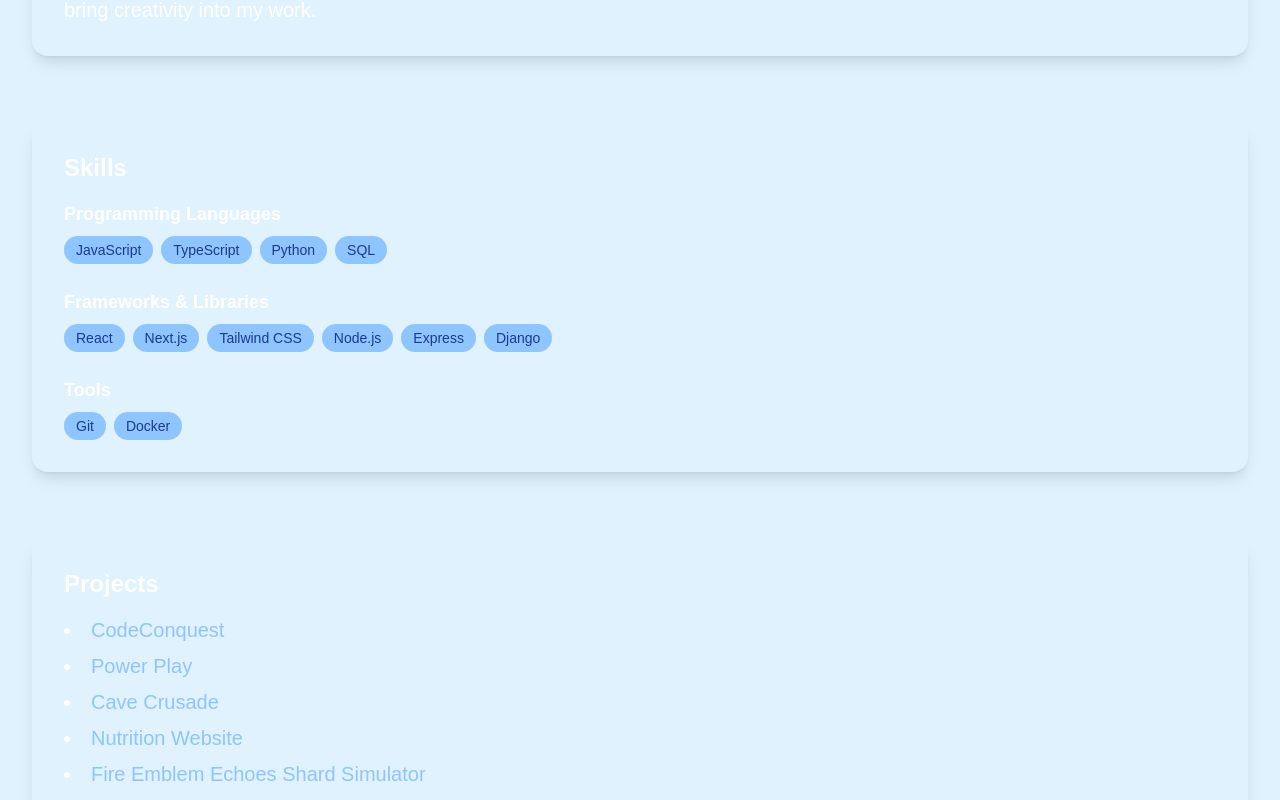
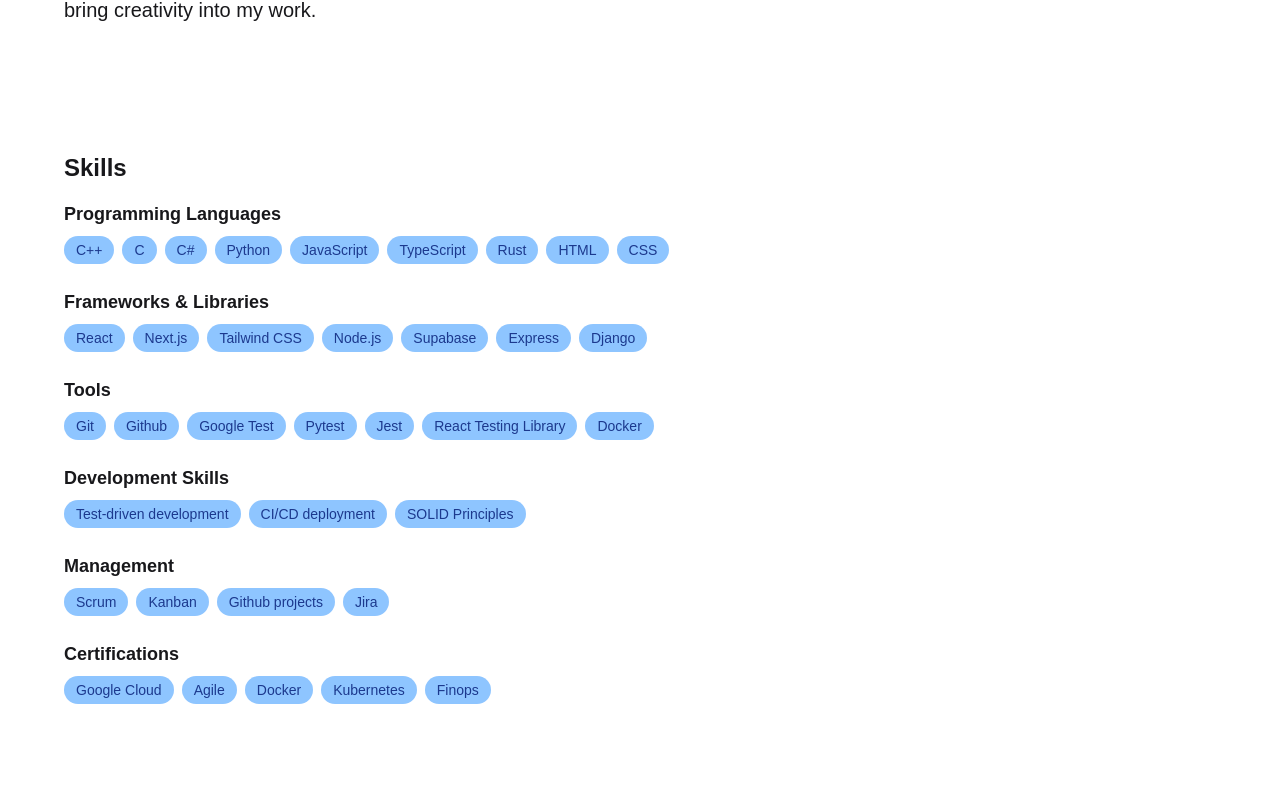
Before and after one commit to Ampherost/Ampherost.github.io, a Next.js app: page / in a window 1280 px wide. Shown: the part 380-1180 px from the top of the page. Built offline with nearby package versions, Linux system fonts and the light colour scheme.

Commit message:
additional stuff

```diff
--- a/app/components/Container.tsx
+++ b/app/components/Container.tsx
@@ -31,7 +31,7 @@
   return (
     <div
       className={
-        `dark:bg-zinc-800 p-8 rounded-2xl shadow-lg ${className}`
+        `dark:bg-zinc-800 p-8 rounded-2xl ${className}`
       }
     >
       <div className="flex items-center space-x-2 mb-4">
--- a/app/page.tsx
+++ b/app/page.tsx
@@ -4,10 +4,11 @@
 
 export default function Home() {
   return (
-    <main className="bg-sky-100 dark:bg-zinc-900 text-white text-xl min-h-screen">
+    <div className="min-h-screen flex flex-col bg-white dark:bg-zinc-900 text-zinc-900 dark:text-zinc-100 text-xl">
       {/* Header */}
       <Header />
 
+    <main className="flex-grow">
       {/* About Me */}
       <section id="about" className="p-8">
         <Container title="About Me">
@@ -40,7 +41,7 @@
       <div>
         <h3 className="text-lg font-semibold mb-2">Programming Languages</h3>
         <div className="flex flex-wrap gap-2">
-          {["JavaScript", "TypeScript", "Python", "SQL"].map((skill) => (
+          {["C++", "C", "C#", "Python", "JavaScript", "TypeScript", "Rust", "HTML", "CSS"].map((skill) => (
             <span
               key={skill}
               className="bg-blue-300 text-blue-900 px-3 py-1 rounded-full text-sm"
@@ -55,7 +56,7 @@
       <div>
         <h3 className="text-lg font-semibold mb-2">Frameworks & Libraries</h3>
         <div className="flex flex-wrap gap-2">
-          {["React", "Next.js", "Tailwind CSS", "Node.js", "Express", "Django"].map(
+          {["React", "Next.js", "Tailwind CSS", "Node.js", "Supabase", "Express", "Django"].map(
             (skill) => (
               <span
                 key={skill}
@@ -72,7 +73,52 @@
       <div>
         <h3 className="text-lg font-semibold mb-2">Tools</h3>
         <div className="flex flex-wrap gap-2">
-          {["Git", "Docker"].map((skill) => (
+          {["Git", "Github", "Google Test", "Pytest", "Jest", "React Testing Library", "Docker"].map((skill) => (
+            <span
+              key={skill}
+              className="bg-blue-300 text-blue-900 px-3 py-1 rounded-full text-sm"
+            >
+              {skill}
+            </span>
+          ))}
+        </div>
+      </div>
+
+      {/* Development Skills */}
+      <div>
+        <h3 className="text-lg font-semibold mb-2">Development Skills</h3>
+        <div className="flex flex-wrap gap-2">
+          {["Test-driven development", "CI/CD deployment", "SOLID Principles"].map((skill) => (
+            <span
+              key={skill}
+              className="bg-blue-300 text-blue-900 px-3 py-1 rounded-full text-sm"
+            >
+              {skill}
+            </span>
+          ))}
+        </div>
+      </div>
+
+      {/* Management */}
+      <div>
+        <h3 className="text-lg font-semibold mb-2">Management</h3>
+        <div className="flex flex-wrap gap-2">
+          {["Scrum", "Kanban", "Github projects", "Jira"].map((skill) => (
+            <span
+              key={skill}
+              className="bg-blue-300 text-blue-900 px-3 py-1 rounded-full text-sm"
+            >
+              {skill}
+            </span>
+          ))}
+        </div>
+      </div>
+
+      {/* Certifications */}
+      <div>
+        <h3 className="text-lg font-semibold mb-2">Certifications</h3>
+        <div className="flex flex-wrap gap-2">
+          {["Google Cloud", "Agile", "Docker", "Kubernetes", "Finops"].map((skill) => (
             <span
               key={skill}
               className="bg-blue-300 text-blue-900 px-3 py-1 rounded-full text-sm"
@@ -164,9 +210,11 @@
             </a>
           </p>
         </Container>
-      </section>
+       </section>
+      </main>
+
        {/* Footer */}
       <Footer />
-    </main>
+    </div>
   );
 }
```
